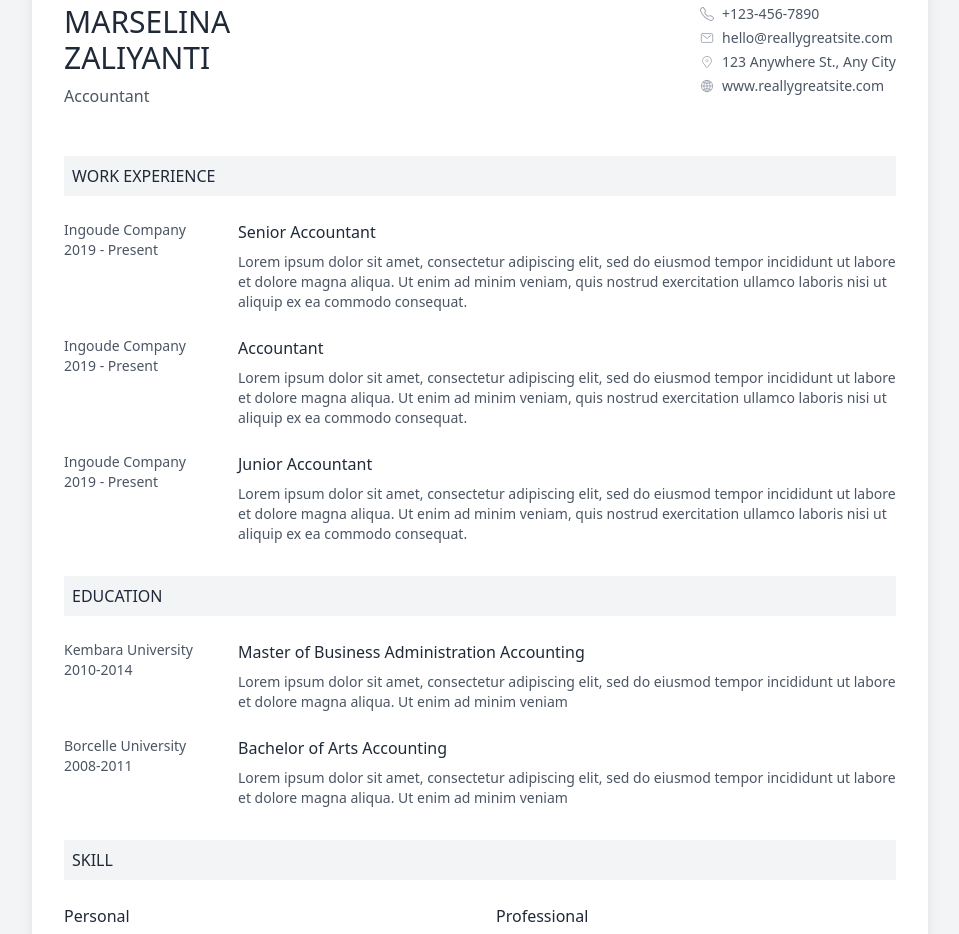
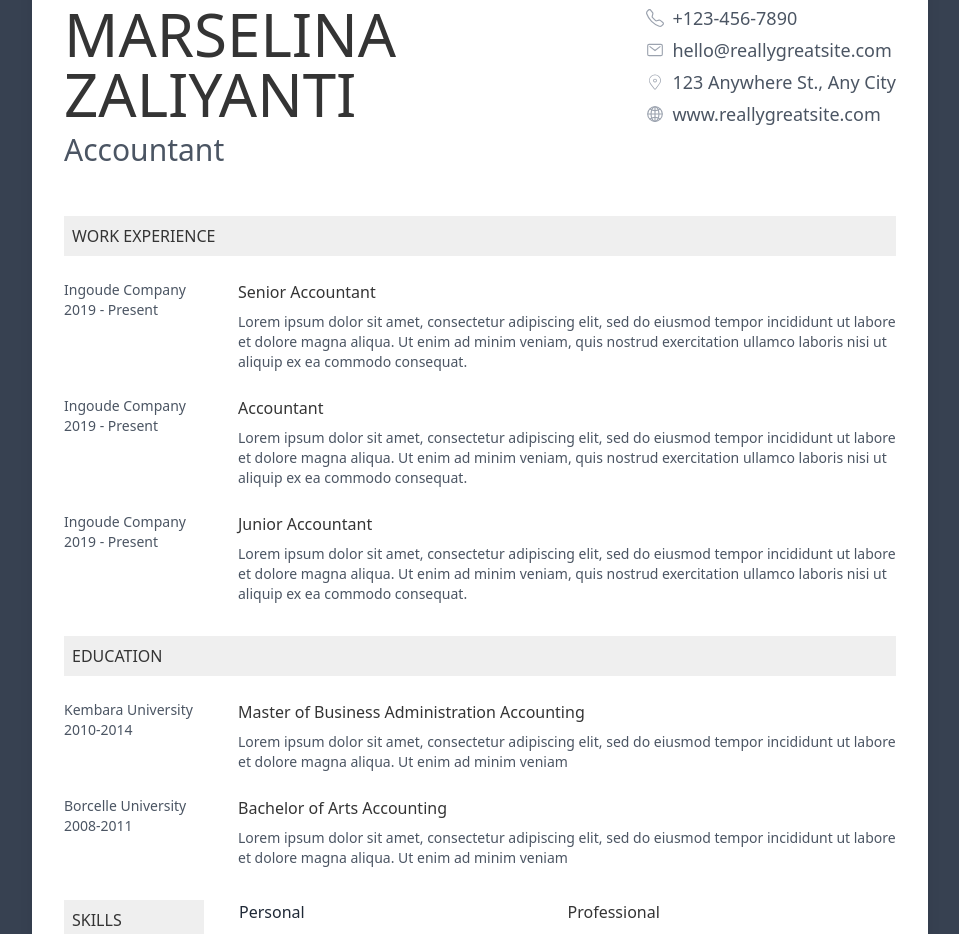
Before and after one commit to Tech-Shark/syntax, a React (Vite) app in the folder src/syntax_frontend/: page /temp22 in a window 1280 px wide. Shown: the part 60-994 px from the top of the page, without its empty margins (160-1119 px from the left). Built offline with nearby package versions, Linux system fonts and the light colour scheme.

Commit message:
Template 22 completion

```diff
--- a/src/syntax_frontend/src/components/cvTemplates/Template22.jsx
+++ b/src/syntax_frontend/src/components/cvTemplates/Template22.jsx
@@ -72,18 +72,18 @@ function Template22({ cvData }) {
   };
 
   return (
-    <div className="min-h-screen bg-gray-100 p-8">
-      <div className="max-w-4xl mx-auto bg-white shadow-lg p-8">
+    <div className="min-h-screen bg-gray-700 p-8">
+      <div className="max-w-4xl mx-auto bg-white text-[#696969] shadow-lg p-8">
         {/* Header Section */}
         <div className="mb-12">
           <div className="flex justify-between">
             <div>
-              <h1 className="text-3xl font-medium text-gray-800">
+              <h1 className="text-6xl font-medium text-[#343434]">
                 {mockData.firstName}<br/>{mockData.lastName}
               </h1>
-              <p className="text-gray-600 mt-2">{mockData.title}</p>
+              <p className="text-gray-600 text-3xl mt-2">{mockData.title}</p>
             </div>
-            <div className="space-y-1 text-sm text-gray-600">
+            <div className="space-y-1 text-lg text-gray-600">
               <div className="flex items-center gap-2">
                 <BsTelephone className="text-gray-400" />
                 <span>{mockData.contact.phone}</span>
@@ -106,7 +106,7 @@ function Template22({ cvData }) {
 
         {/* Work Experience Section */}
         <section className="mb-8">
-          <h2 className="text-gray-800 font-medium mb-6 uppercase bg-gray-100 p-2">
+          <h2 className="text-[#343434] font-medium mb-6 uppercase bg-[#EFEFEF] p-2">
             Work Experience
           </h2>
           <div className="space-y-6">
@@ -117,7 +117,7 @@ function Template22({ cvData }) {
                   <p>{exp.period}</p>
                 </div>
                 <div>
-                  <h3 className="text-gray-800 font-medium mb-2">{exp.title}</h3>
+                  <h3 className="text-[#343434] font-medium mb-2">{exp.title}</h3>
                   <p className="text-sm text-gray-600">{exp.description}</p>
                 </div>
               </div>
@@ -127,7 +127,7 @@ function Template22({ cvData }) {
 
         {/* Education Section */}
         <section className="mb-8">
-          <h2 className="text-gray-800 font-medium mb-6 uppercase bg-gray-100 p-2">
+          <h2 className="text-[#343434] font-medium mb-6 uppercase bg-[#EFEFEF] p-2">
             Education
           </h2>
           <div className="space-y-6">
@@ -138,7 +138,7 @@ function Template22({ cvData }) {
                   <p>{edu.period}</p>
                 </div>
                 <div>
-                  <h3 className="text-gray-800 font-medium mb-2">{edu.degree}</h3>
+                  <h3 className="text-[#343434] font-medium mb-2">{edu.degree}</h3>
                   <p className="text-sm text-gray-600">{edu.description}</p>
                 </div>
               </div>
@@ -147,11 +147,11 @@ function Template22({ cvData }) {
         </section>
 
         {/* Skills Section */}
-        <section>
-          <h2 className="text-gray-800 font-medium mb-6 uppercase bg-gray-100 p-2">
-            Skill
+        <section className="grid grid-cols-[175px_1fr_1fr]">
+          <h2 className="text-[#343434] h-[20%] w-[80%] font-medium mb-6 uppercase bg-[#EFEFEF] p-2">
+            Skills
           </h2>
-          <div className="grid grid-cols-2 gap-8">
+          {/* <div className="grid grid-cols-2 gap-8"> */}
             <div>
               <h3 className="text-gray-800 mb-2">Personal</h3>
               <ul className="space-y-1">
@@ -161,14 +161,14 @@ function Template22({ cvData }) {
               </ul>
             </div>
             <div>
-              <h3 className="text-gray-800 mb-2">Professional</h3>
+              <h3 className="text-[#343434] mb-2">Professional</h3>
               <ul className="space-y-1">
                 {mockData.skills.professional.map((skill, index) => (
                   <li key={index} className="text-sm text-gray-600">{skill}</li>
                 ))}
               </ul>
             </div>
-          </div>
+          {/* </div> */}
         </section>
       </div>
     </div>
```
